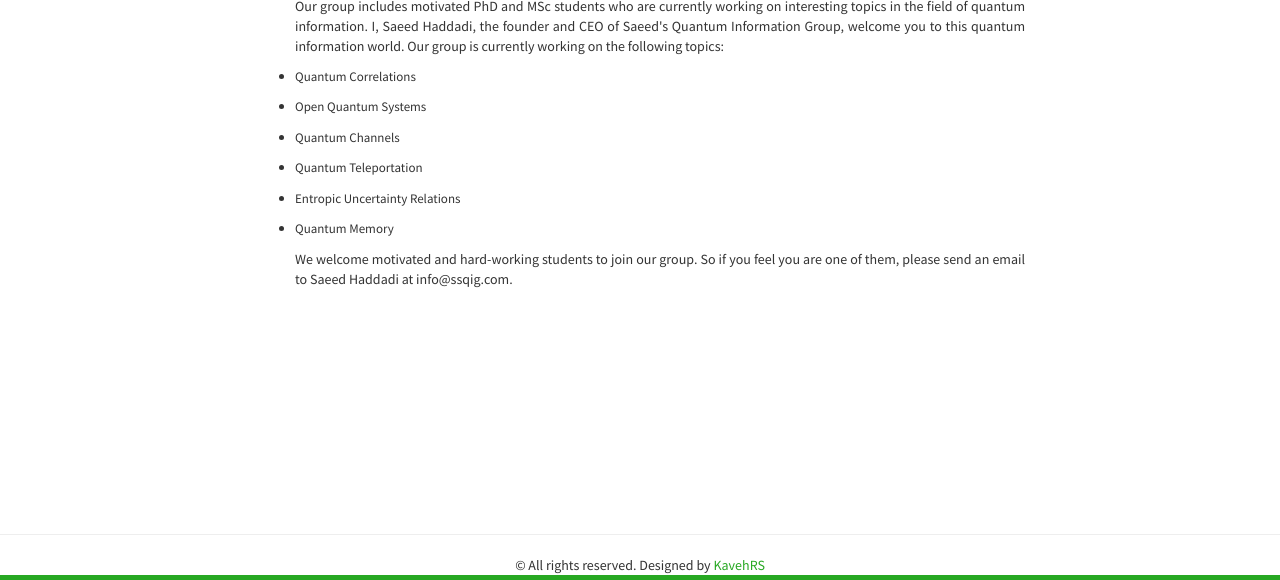
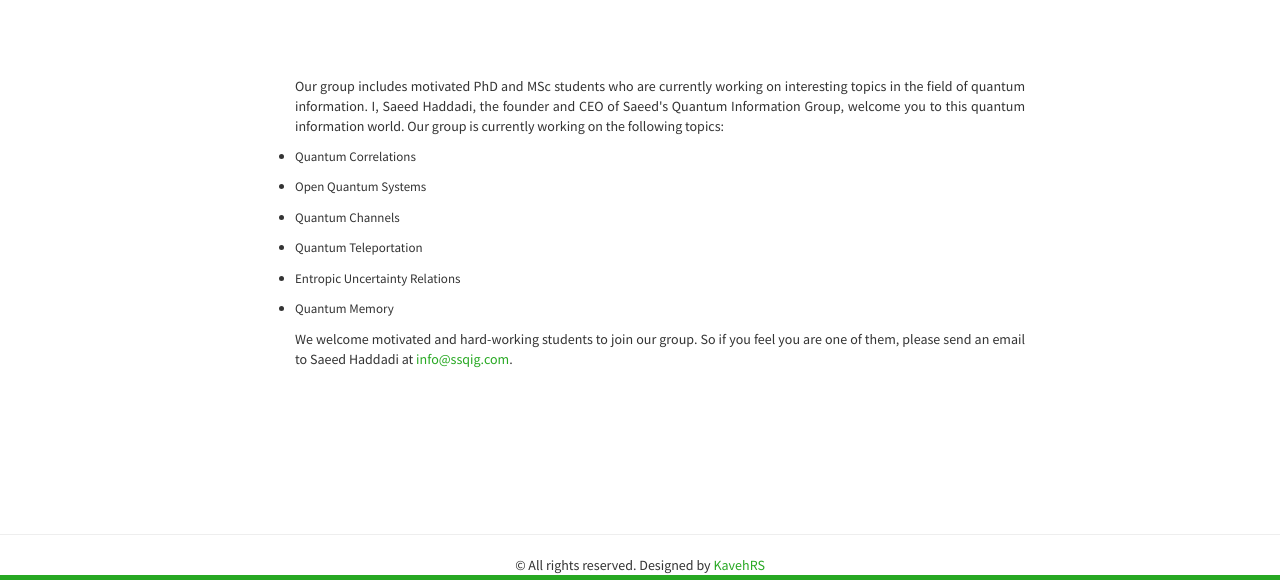
Before and after one commit to ssqig/ssqig.github.io, a Jekyll site: the page built from index.markdown, in a window 1280 px wide, cut to the strip 321-901 px from the top of the page. Built offline with Jekyll 4.4.1, drawn with Linux system fonts in a browser that asks for light colours; nearby versions of some CDN libraries; some of the changed lines change nothing that is shown.

Commit message:
Update index.markdown

```diff
--- a/index.markdown
+++ b/index.markdown
@@ -21,7 +21,7 @@ layout: home
 
 
 
-
+<br><br><br><br>
  <p class="paragraph_style_4" align="justify">
 Our group includes motivated PhD and MSc students who are currently working on interesting topics in the field of quantum information. I, Saeed Haddadi, the founder and CEO of Saeed's Quantum Information Group, welcome you to this quantum information world. Our group is currently working on the following topics: </p>
 
@@ -49,5 +49,5 @@ Our group includes motivated PhD and MSc students who are currently working on i
 
 
                                     <p class="paragraph_style_4" align="justify">
-We welcome motivated and hard-working students to join our group. So if you feel you are one of them, please send an email to Saeed Haddadi at info@ssqig.com.
+We welcome motivated and hard-working students to join our group. So if you feel you are one of them, please send an email to Saeed Haddadi at <a href = "mailto: info@ssqig.com">info@ssqig.com</a>.
  </p>
```
